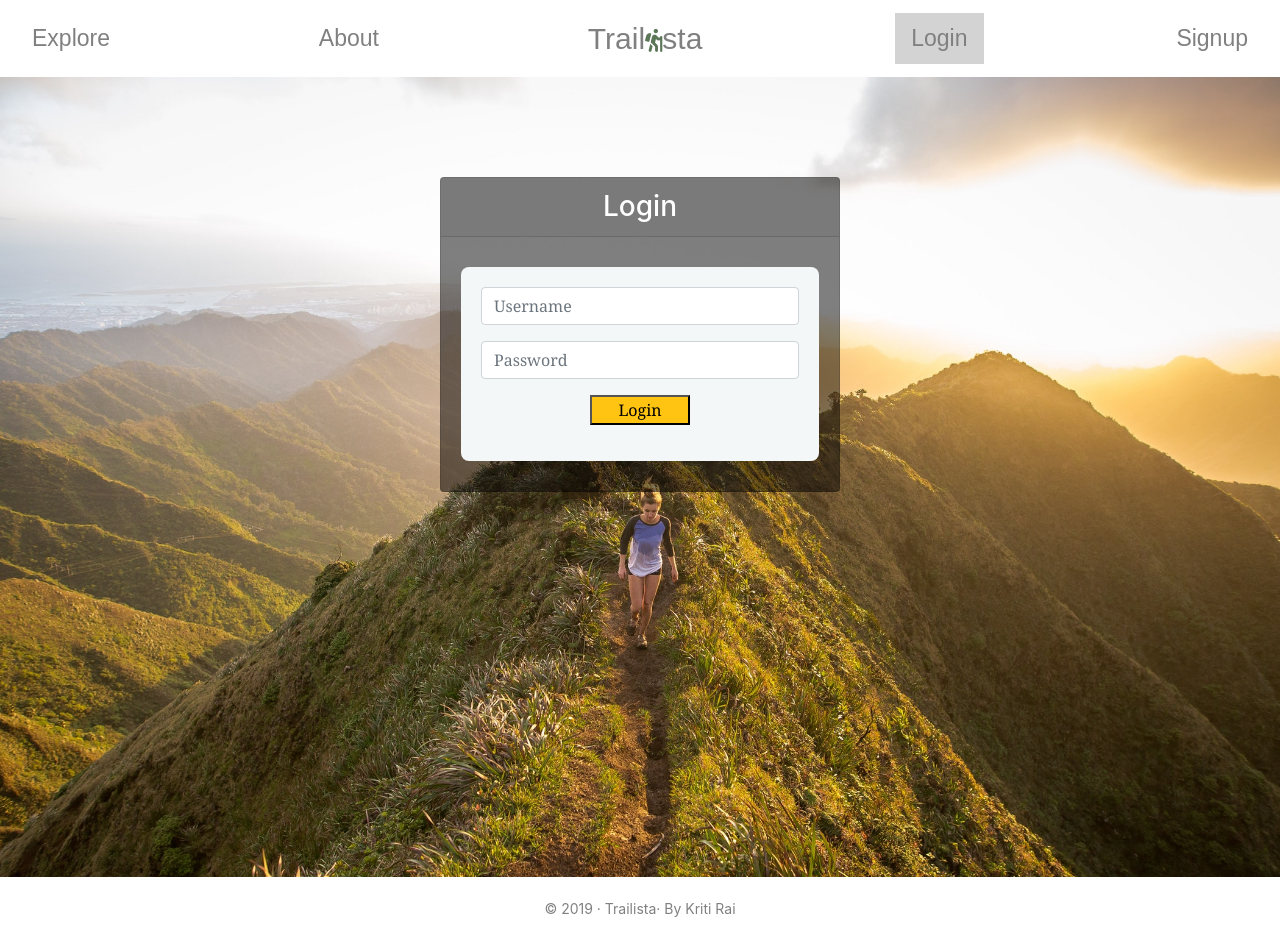
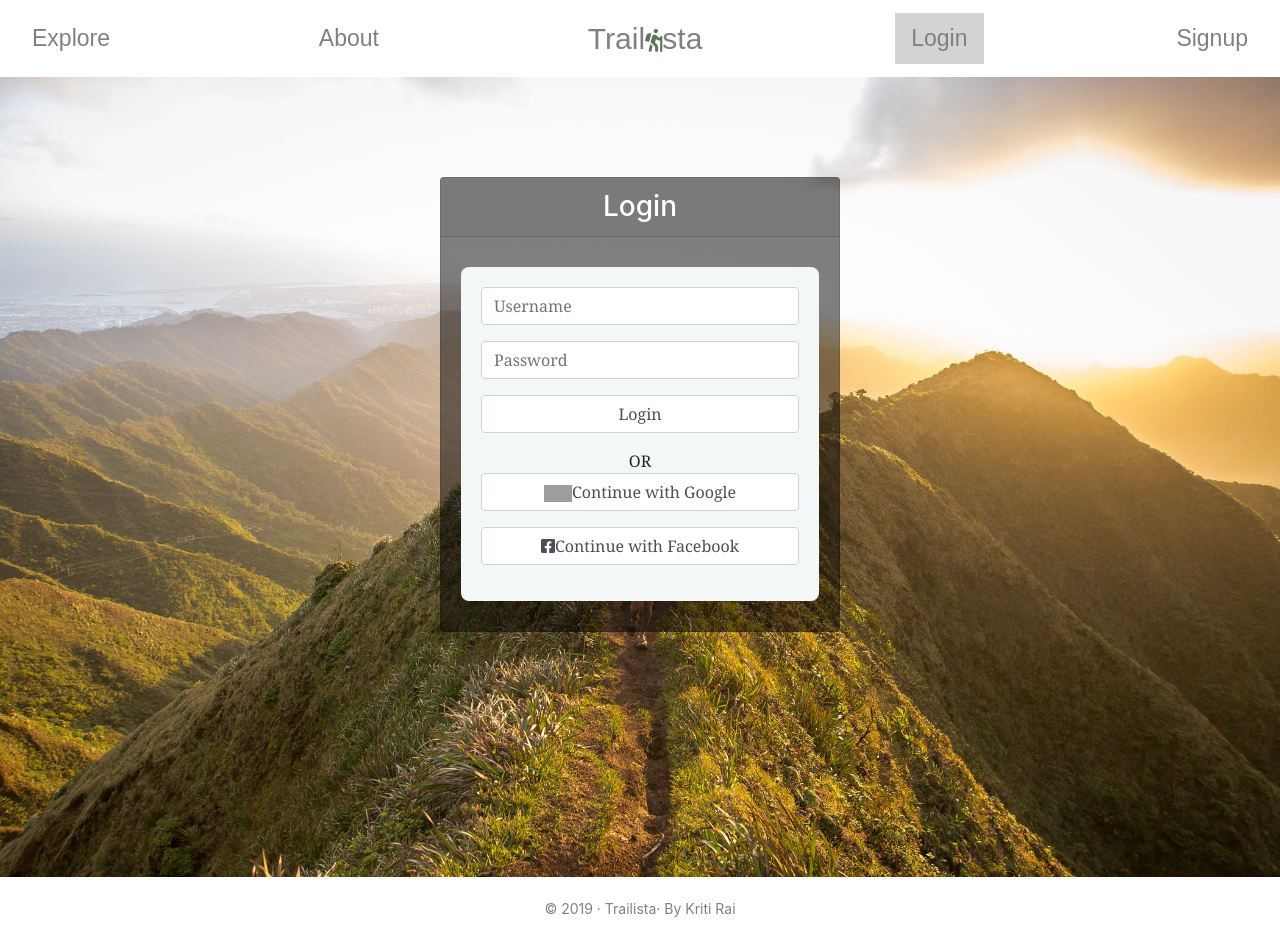
Before and after one commit to kriti-rai/trailista, a React (Create React App) app in the folder client/: page /login in a window 1280 px wide. Built offline with nearby package versions, Linux system fonts and the light colour scheme; no server answers; grey boxes are pictures that could not be loaded.

Commit message:
Add third-party auth section

```diff
--- a/client/src/containers/UserRegistration/Login.js
+++ b/client/src/containers/UserRegistration/Login.js
@@ -39,7 +39,18 @@ class Login extends Component {
                     <input type="password" name="password" value={ this.state.password } className="form-control" placeholder="Password" onChange={ this.handleChange } />
                   </div>
                   <div className="form-group">
-                    <input className="button login_btn" type="submit" value="Login"/>
+                  <button id="login-btn" className="form-control" type="submit">Login</button>
+                  </div>
+                  <div className="signup-divider">
+                    <span className="divider-text">OR</span>
+                  </div>
+                  <div className="third-party-auth-container">
+                    <div className="form-group">
+                      <button id="google-signup" className="form-control" type="submit"><img id="google-icon" width="28" height="17" src="https://img.icons8.com/color/48/000000/google-logo.png"></img>Continue with Google</button>
+                    </div>
+                    <div className="form-group">
+                      <button id="fb-signup" className="form-control" type="submit"><i id="facebook-icon" className="fab fa-facebook-square"></i>Continue with Facebook</button>
+                    </div>
                   </div>
                 </form>
               </div>
--- a/client/src/containers/UserRegistration/SignUp.js
+++ b/client/src/containers/UserRegistration/SignUp.js
@@ -55,7 +55,18 @@ class Register extends Component {
                       <input type="text" name="location" value={ this.state.location } className="form-control" placeholder="Location" onChange={ this.handleChange } />
                     </div>
                     <div className="form-group">
-                      <input className="button login_btn" type="submit" value="Sign Up"/>
+                    <button id="login-btn" className="form-control" type="submit">Register</button>
+                    </div>
+                    <div className="signup-divider">
+                      <span className="divider-text">OR</span>
+                    </div>
+                    <div className="third-party-auth-container">
+                      <div className="form-group">
+                        <button id="google-signup" className="form-control" type="submit"><img id="google-icon" width="28" height="17" src="https://img.icons8.com/color/48/000000/google-logo.png"></img>Continue with Google</button>
+                      </div>
+                      <div className="form-group">
+                        <button id="fb-signup" className="form-control" type="submit"><i id="facebook-icon" className="fab fa-facebook-square"></i>Continue with Facebook</button>
+                      </div>
                     </div>
                 </form>
                 </div>
```
